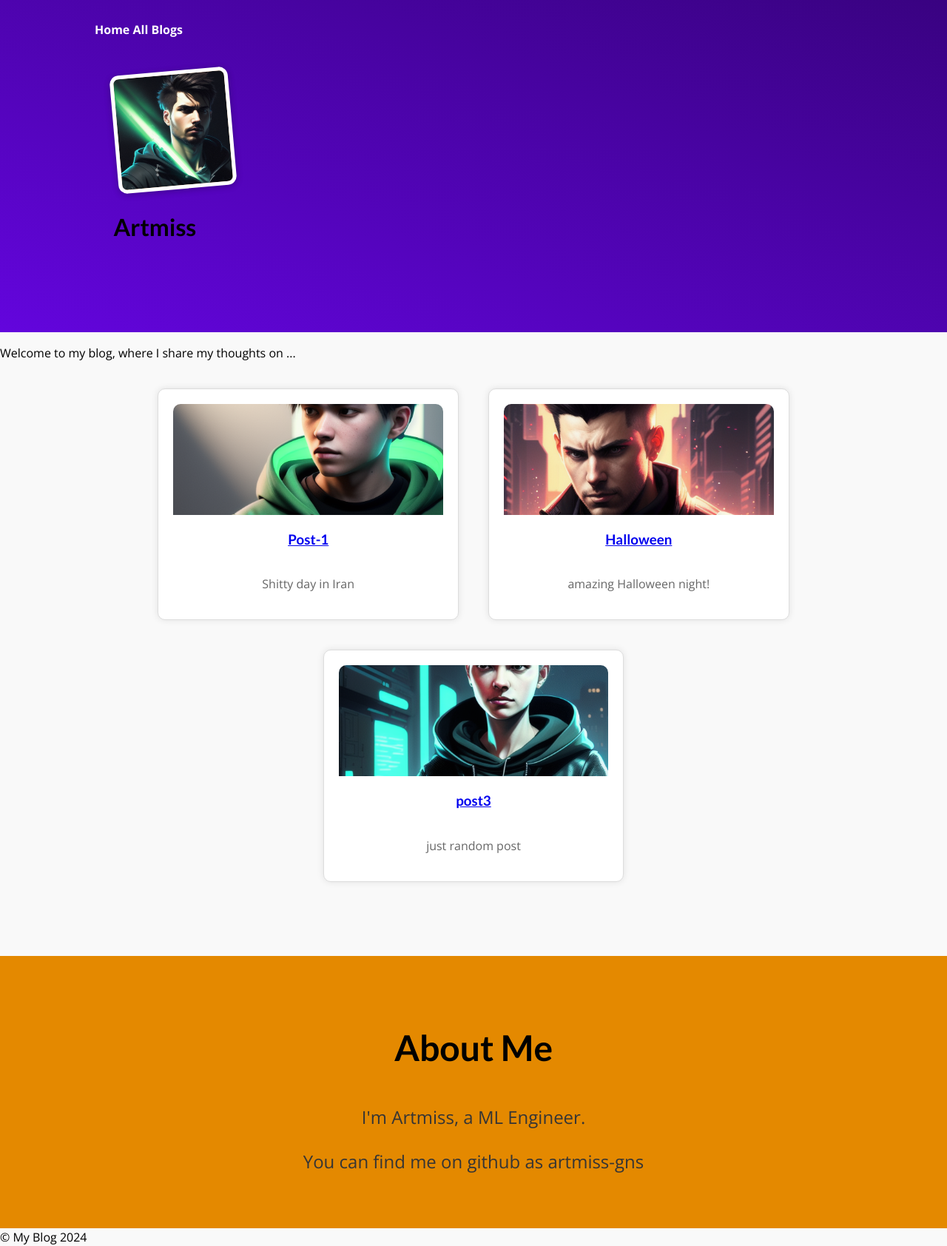
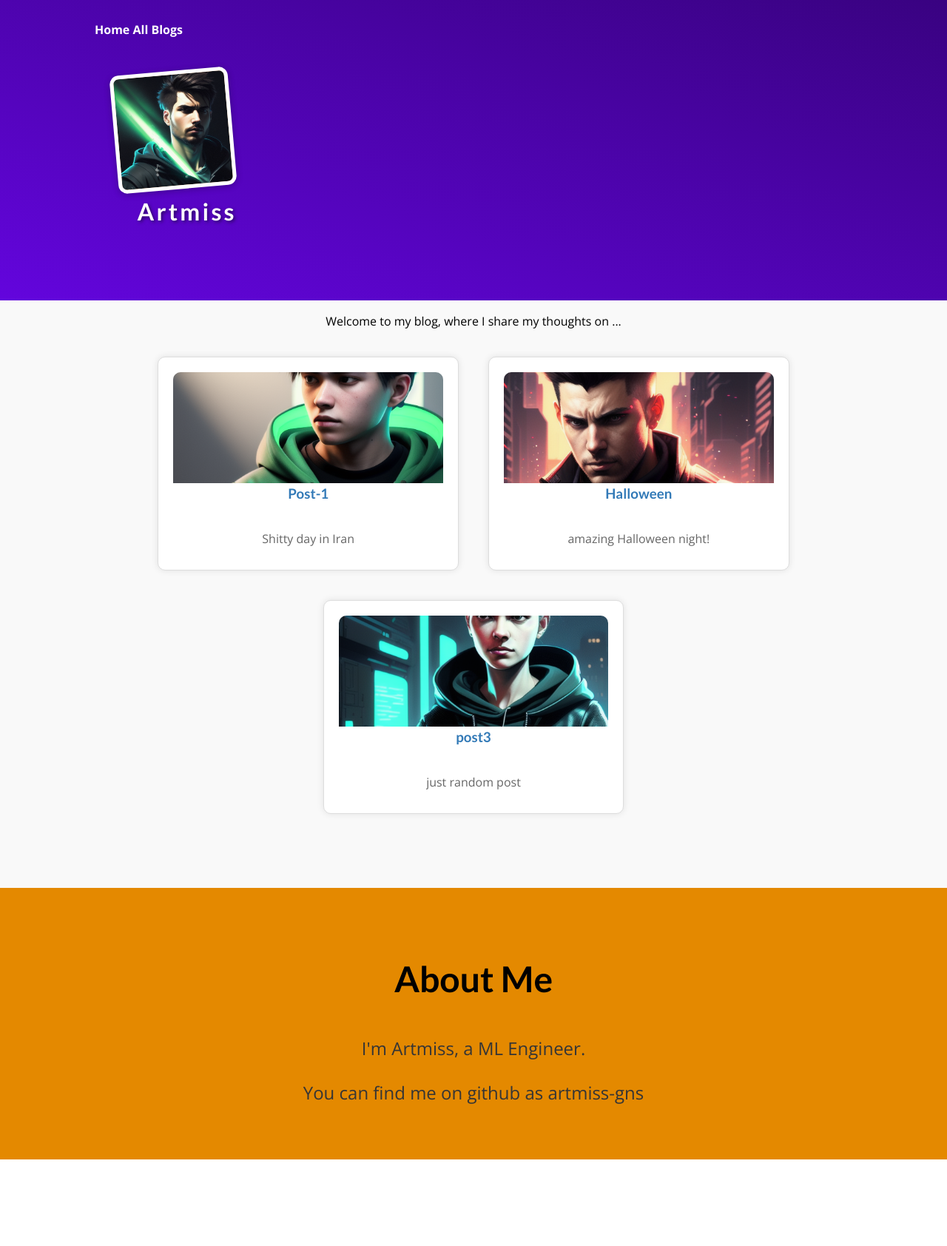
Before and after one commit to artmiss-gns/django-course, a Django app: page / in a window 1280 px wide. Shown: the whole page at 74% size. After the commit the page ends 1567 px from the top, so only its background shows below. Run offline with Django 4.2, Linux system fonts and the light colour scheme; data comes from the database, SQL or seed files in the repository.

Commit message:
project/personal-blog : fixed styling issues

```diff
--- a/project-building-blog/personal_blog/blog/static/blog/index.css
+++ b/project-building-blog/personal_blog/blog/static/blog/index.css
@@ -1,5 +1,4 @@
 /* index.css */
-
 /* Homepage Styles */
 
 /* Hero Section */
@@ -33,6 +32,16 @@
   width: 10rem;
 }
 
+.hero h1 {
+  font-size: 2rem;
+  margin: 0 0 0 2rem;
+  color: white;
+  width: 10rem;
+  font-weight: bold;
+  letter-spacing: 0.2rem;
+  text-shadow: 2px 2px 4px rgba(0, 0, 0, 0.5);
+  animation: text-glow 2s ease-in-out infinite;
+}
 .hero p {
   color: white;
   font-size: 1.5rem;
@@ -70,6 +79,10 @@
 .post-preview .post p {
   font-size: 16px;
   color: #666;
+  margin-bottom: 10px;
+  overflow: hidden;
+  text-overflow: ellipsis;
+  display: -webkit-box;
 }
 
 /* Latest Posts Section */
@@ -98,6 +111,55 @@
   flex: 1;
 }
 
+.post {
+  /* Add some padding and margin to create space between posts */
+  padding: 20px;
+  margin: 20px 0;
+  /* Create a slight shadow to give it a card-like effect */
+  box-shadow: 0 2px 4px rgba(0, 0, 0, 0.1);
+  /* Add some border radius to give it a rounded corner */
+  border-radius: 10px;
+  /* Use a flexible box layout to center the image and text */
+  display: flex;
+  flex-direction: column;
+  align-items: center;
+}
+
+post .circle {
+  /* Style the image */
+  width: 100px;
+  height: 100px;
+  border-radius: 50%;
+  object-fit: cover;
+  margin-bottom: 10px;
+}
+
+.post h3 {
+  /* Style the title */
+  font-weight: bold;
+  margin-top: 0;
+}
+
+.post h3 a {
+  /* Style the title link */
+  text-decoration: none;
+  color: #337ab7; /* blue color */
+}
+
+.post h3 a:hover {
+  /* Add a hover effect to the title link */
+  color: #23527c; /* darker blue on hover */
+}
+
+.post p {
+  /* Style the excerpt text */
+  font-size: 16px;
+  margin-bottom: 20px;
+  color: #666; /* gray color */
+}
+
+
+
 /* About Section */
 .about {
   text-align: center;
--- a/project-building-blog/personal_blog/blog/templates/blog/index.html
+++ b/project-building-blog/personal_blog/blog/templates/blog/index.html
@@ -21,7 +21,7 @@
   </div>
 
   <!-- Brief description of the page -->
-  <p>Welcome to my blog, where I share my thoughts on ...</p>
+  <p class="post-preview">Welcome to my blog, where I share my thoughts on ...</p>
 
   <!-- Last 3 posts section -->
   <div class="post-preview">
--- a/project-building-blog/personal_blog/blog/templates/blog/single_blog.html
+++ b/project-building-blog/personal_blog/blog/templates/blog/single_blog.html
@@ -21,7 +21,7 @@
         <div class="post-text">
           <h1>{{ post.title }}</h1>
           <h3>
-            <a href="mailto:{{ post.author.email_add }}">{{ post.author }}</a>
+            <a href="mailto:{{ post.author.email_add }}" class='mail-link'> Mail: {{ post.author }}</a>
           </h3>
           <p class="post-meta">Posted on {{ post.date }}</p>
             <div id='tag'>
--- a/project-building-blog/personal_blog/templates/base.html
+++ b/project-building-blog/personal_blog/templates/base.html
@@ -16,10 +16,6 @@
         {% block content %}{% endblock %}
     </main>
 
-    <footer>
-        &copy; My Blog {% now "Y" %}
-    </footer>
-
     {% block additional_scripts %}{% endblock %}
 </body>
 </html>
```
Also changed, not shown: project-building-blog/personal_blog/blog/static/blog/post_detail.css (+12 -2 lines).
